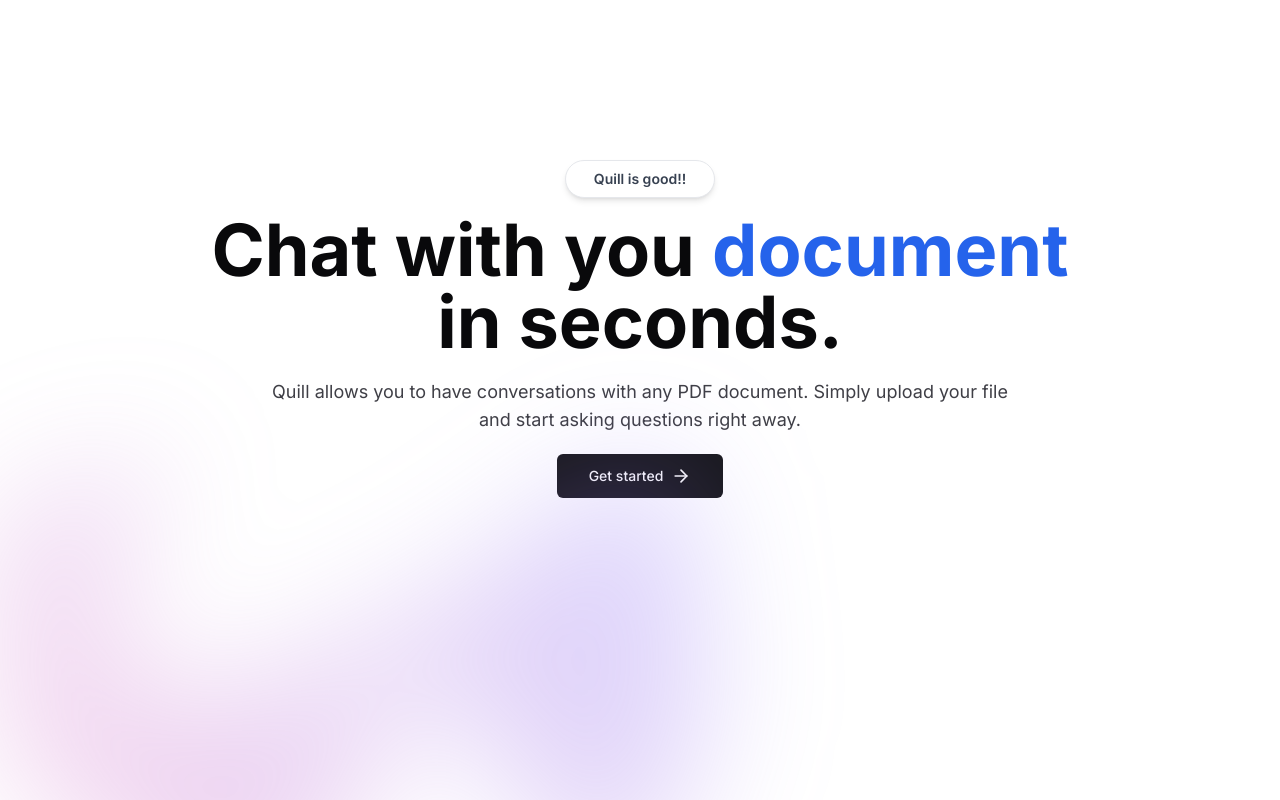
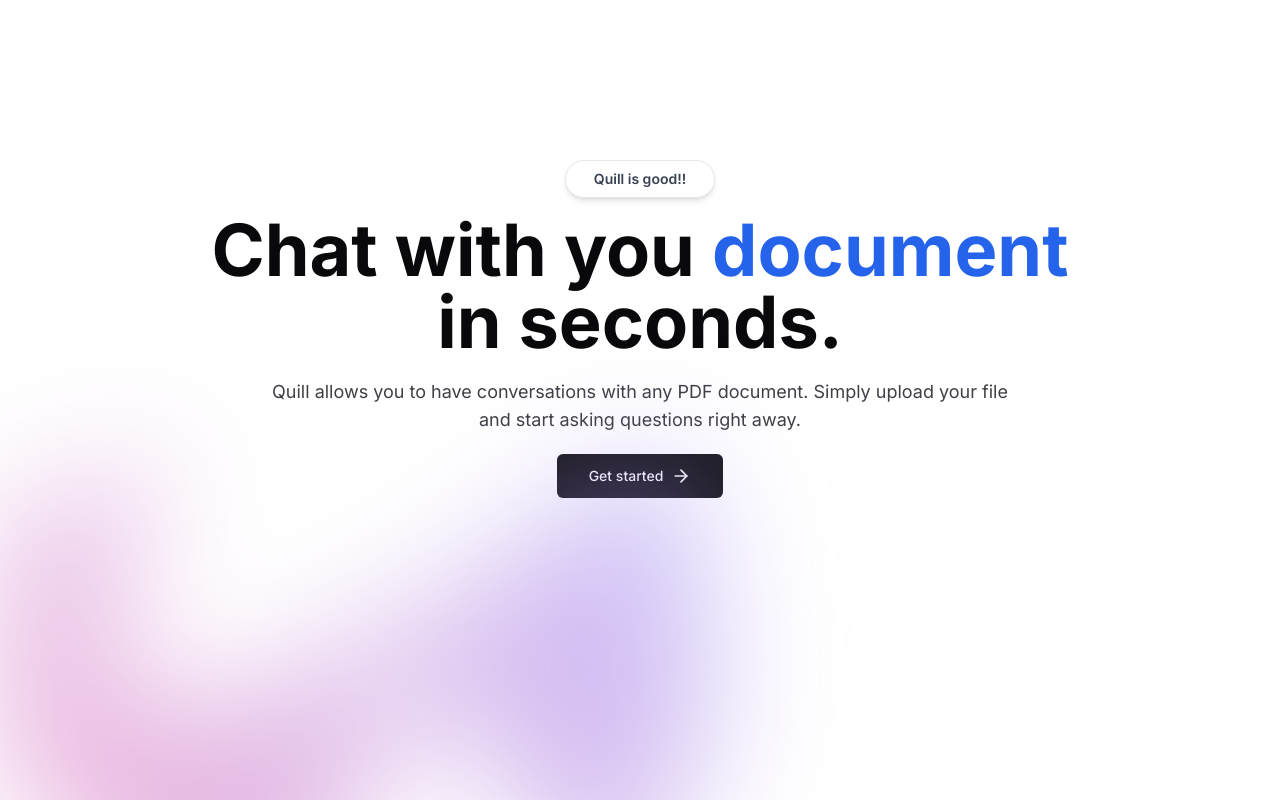
Before and after one commit to Sshashank5690/quill, a Next.js app: page / in a window 1280 px wide. Shown: the top 800 px of the page. Built offline with nearby package versions, Linux system fonts and the light colour scheme.

Commit message:
page.tsx

```diff
--- a/src/app/page.tsx
+++ b/src/app/page.tsx
@@ -33,13 +33,13 @@
      <div>
       <div className="relative isolate">
         <div aria-hidden="true" className="pointer-events-none absolute inset-x-0 -top-40 -z-10 transform-gpu overflow-hidden blur-3xl sm:-top-80">
-        <div
+          <div
               style={{
                 clipPath:
                   'polygon(74.1% 44.1%, 100% 61.6%, 97.5% 26.9%, 85.5% 0.1%, 80.7% 2%, 72.5% 32.5%, 60.2% 62.4%, 52.4% 68.1%, 47.5% 58.3%, 45.2% 34.5%, 27.5% 76.7%, 0.1% 64.9%, 17.9% 100%, 27.6% 76.8%, 76.1% 97.7%, 74.1% 44.1%)',
               }}
-              className='relative left-[calc(50%-11rem)] aspect-[1155/678] w-[36.125rem] -translate-x-1/2 rotate-[30deg] bg-gradient-to-tr from-[#fd6eaa] to-[#7a70ff] opacity-30 sm:left-[calc(50%-30rem)] sm:w-[72.1875rem]'
-            />
+              className='relative left-[calc(50%-11rem)] aspect-[1451/878] w-[42.125rem] -translate-x-1/2 rotate-[30deg] bg-gradient-to-tr from-[#fb599d] to-[#9089fc] opacity-50 sm:left-[calc(50%-30rem)] sm:w-[72.1875rem]'
+             />
         </div>
       </div>
      </div>
```
